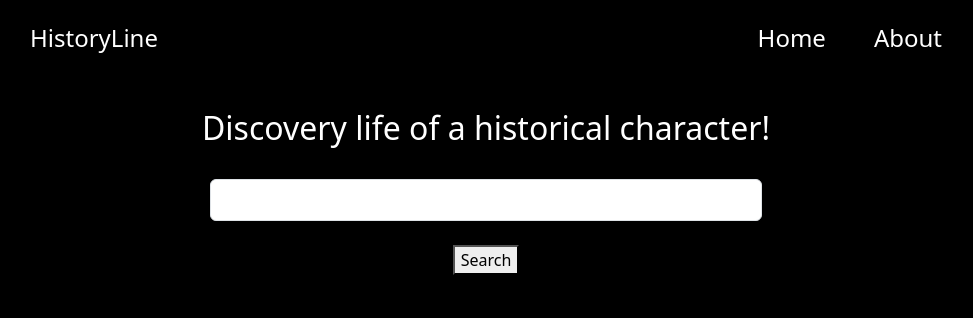
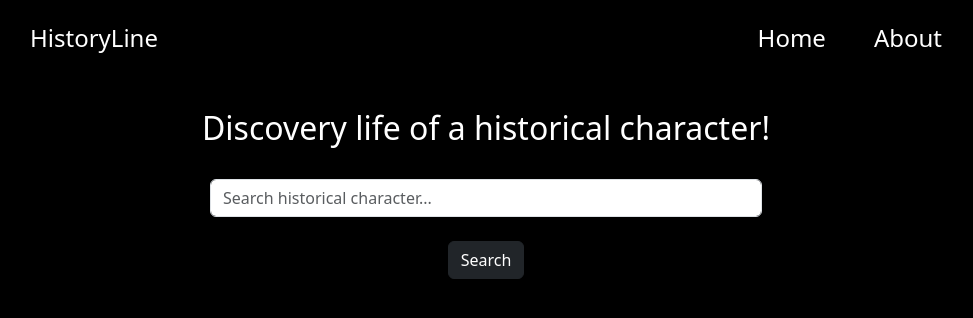
Before and after one commit to SimoneCampisi0/HistoryLine_1, a React (Vite) app: page / in a window 1280 px wide. Shown: the top 318 px of the page, without its empty margins (154-1127 px from the left). Built offline with nearby package versions, Linux system fonts and the light colour scheme.

Commit message:
add onSearchButton

```diff
--- a/src/components/Search.jsx
+++ b/src/components/Search.jsx
@@ -1,15 +1,31 @@
+import {useState} from "react";
+
 function Search() {
+    const [searchText, setSearchText] = useState('');
+
     function onSearchButton () {
-        console.log("onSearchButton")
+        console.log("searchText: ", searchText);
+    }
+
+    function onChangeText (value) {
+        console.log("onChangeText: ", value);
+        setSearchText(value)
     }
 
     return (
         <>
-            <div className="d-flex flex-column justify-content-center align-items-center p-4 gap-4 text-white">
+            <div className="form-group d-flex flex-column justify-content-center align-items-center p-4 gap-4 text-white">
                 <div className="h2">Discovery life of a historical character!</div>
                 {/*Modificare width con la lunghezza del div sopra*/}
-                <input style={{ padding: "0.50rem", width: 552 }} className="border rounded" type="text" />
-                <button onClick={onSearchButton}>Search</button>
+                <input
+                    style={{ width: 552 }}
+                    className="form-control"
+                    type="text"
+                    placeholder="Search historical character..."
+                    value={searchText}
+                    onChange={e => onChangeText(e.target.value)}
+                />
+                <button className="btn btn-dark" onClick={onSearchButton}>Search</button>
             </div>
         </>
     )
```
